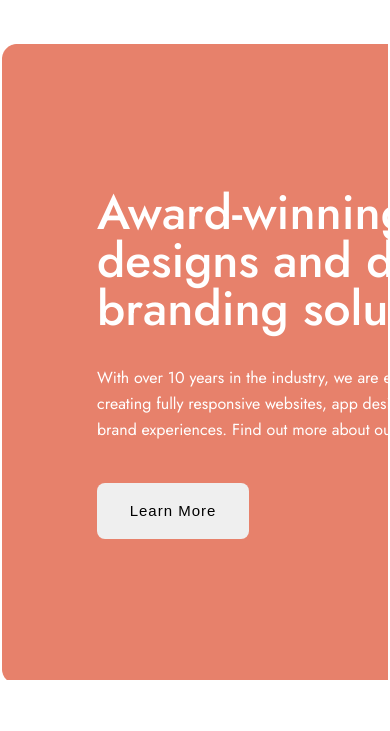
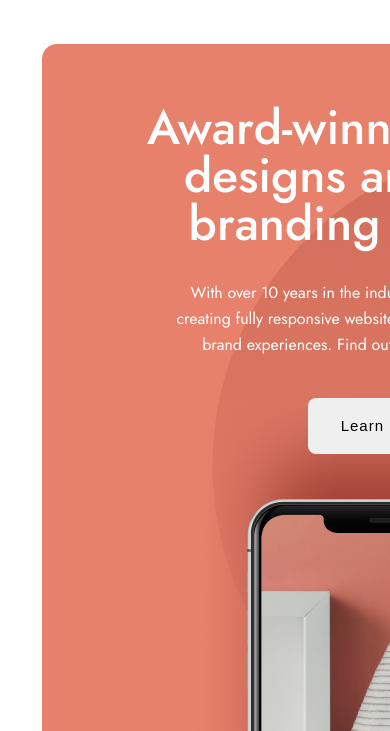
Before and after one commit to GiOrGI175/markup, a plain HTML site: page index.html in a window 390 px wide. Shown: the part 113-844 px from the top of the page. Drawn offline with Linux system fonts and the light colour scheme.

Commit message:
responsive
add section1 responsive

```diff
--- a/css/style.css
+++ b/css/style.css
@@ -288,4 +288,34 @@ header {
   .index_header {
     padding: 0px 40px 0px 39px;
   }
+
+  .main-page {
+    width: 768px;
+  }
+
+  .section1 {
+    margin: 0 auto;
+    background-image: url(../img/Group\ 64-tablet.png);
+    border: 2px solid rgb(255, 255, 255);
+    max-width: 689px;
+    height: 843px;
+    display: flex;
+    justify-content: center;
+  }
+
+  .section1 .text_content {
+    margin: 60px 0px 0px 0px;
+    display: flex;
+    align-items: center;
+  }
+
+  .text_content h1 {
+    display: flex;
+    text-align: center;
+  }
+
+  .text_content p {
+    display: flex;
+    text-align: center;
+  }
 }
```
Also changed, not shown: img/Group 64-tablet.png (added).
